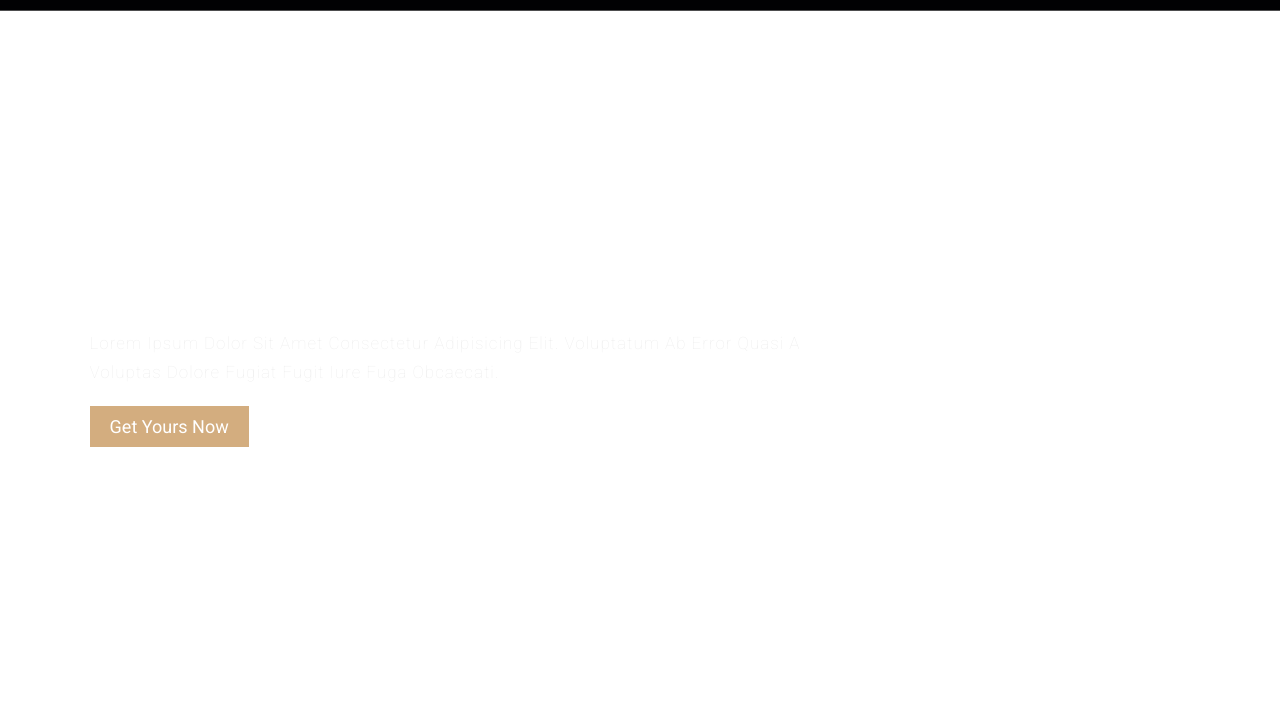
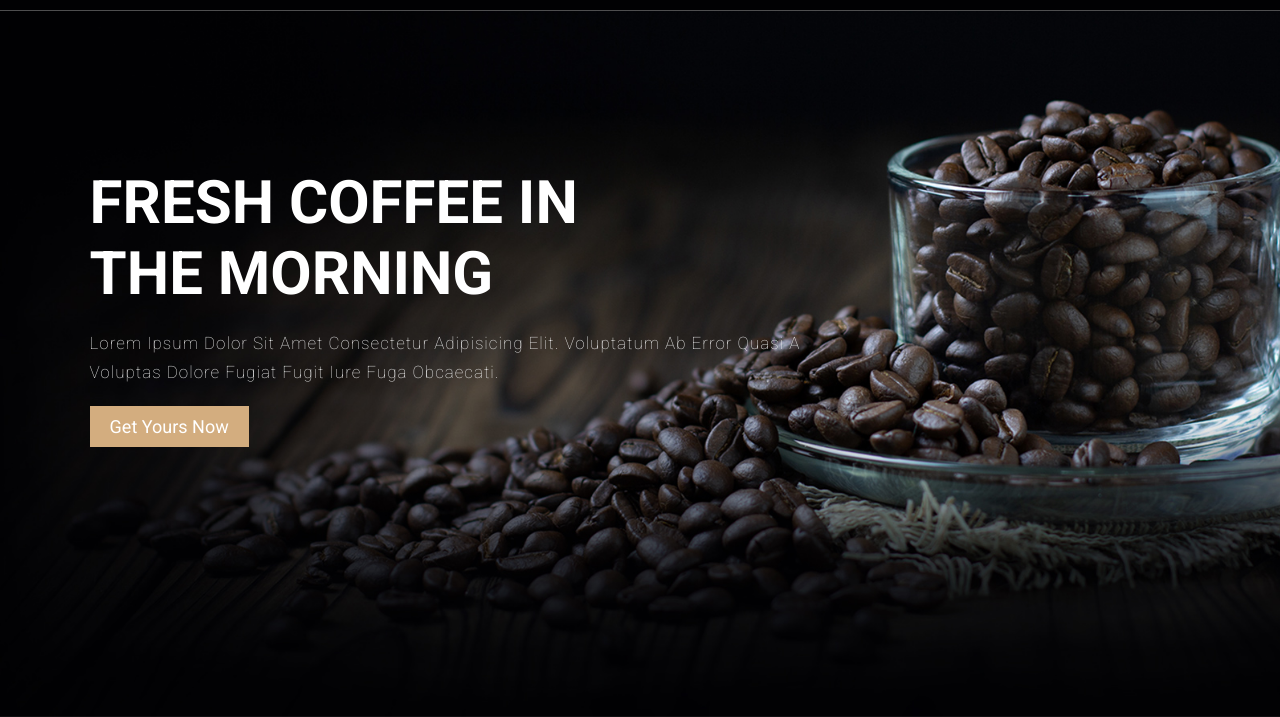
Before and after one commit to Gaurav4050/Gaurav-s-coffe-house, a plain HTML site: page index.html in a window 1280 px wide. Shown: the part 83-800 px from the top of the page. Drawn offline with nearby package versions, Linux system fonts and the light colour scheme.

Commit message:
Update style.css

```diff
--- a/css/style.css
+++ b/css/style.css
@@ -166,7 +166,7 @@ header .search input.active{
     height: 100vh;;
     display: flex;
     align-items: center;
-    background: url(images/home-img.jpeg) no-repeat;
+    background: url(../images/home-img.jpeg) no-repeat;
     background-size: cover;
 }
 
```
